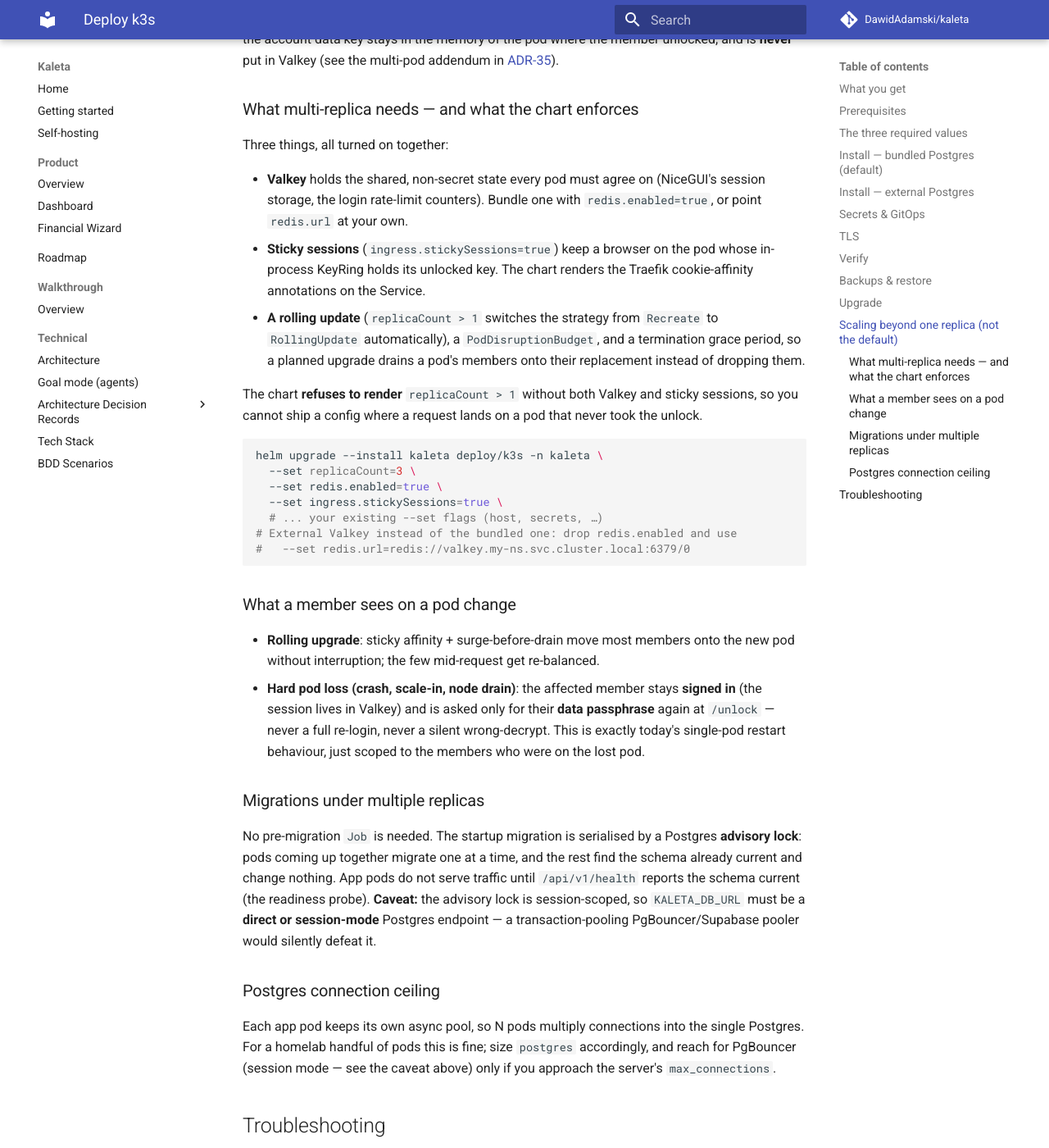
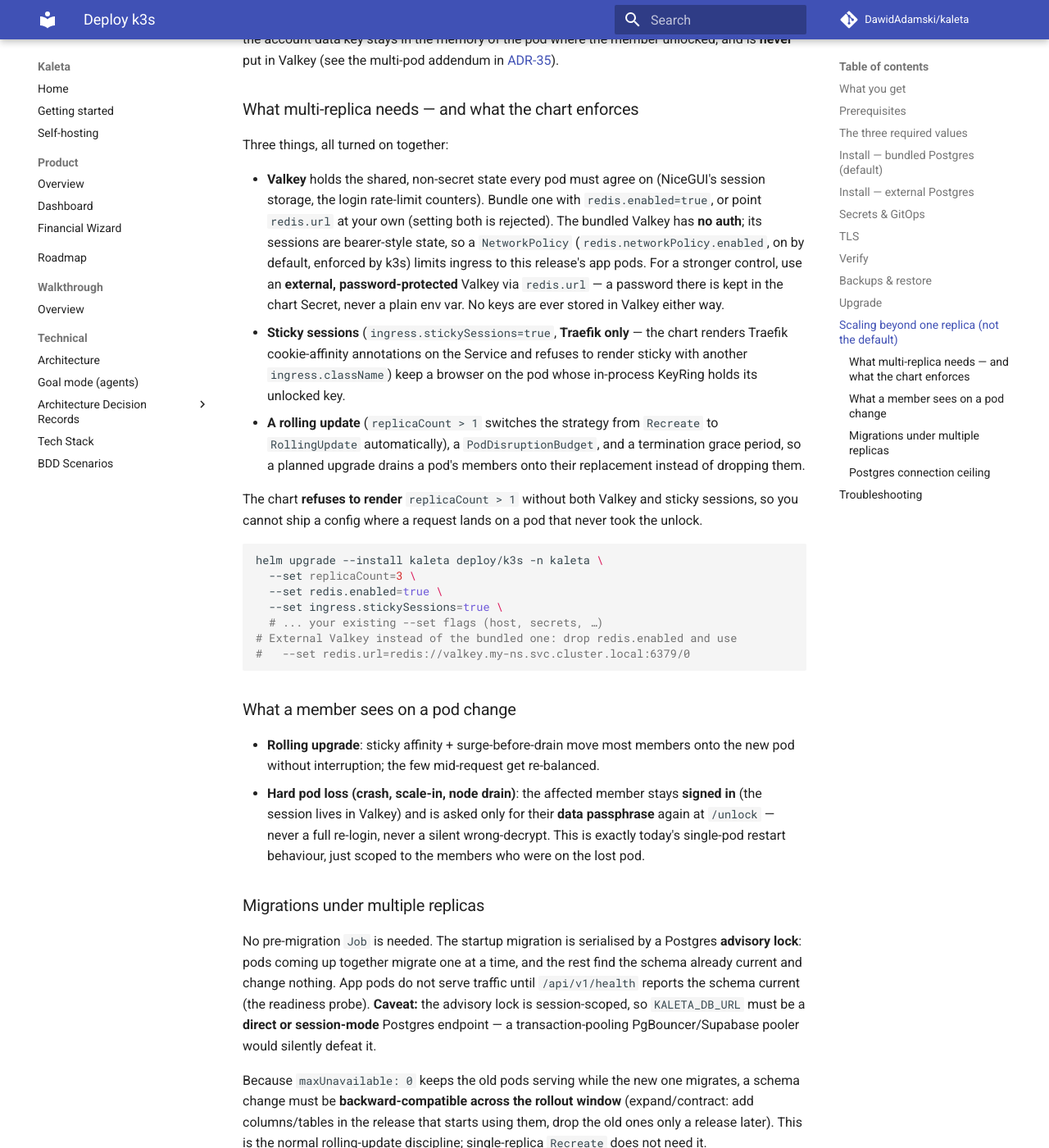
Before and after one commit to DawidAdamski/kaleta, an MkDocs documentation site: the page built from docs/deploy-k3s.md, in a window 1280 px wide and 1400 px high, scrolled down 4646 px. Shown: the whole window at 82% size. Built offline with MkDocs 1.6.1 and Material for MkDocs 9.7.7, drawn with Linux system fonts in a browser that asks for light colours; comment, search, counter and statistics services are not loaded; some of the changed text lies outside the part shown.

Commit message:
feat(deploy): secure the multi-replica chart path (review nits)
- External redis.url (may carry a password) now rides in the chart Secret via
  secretKeyRef, not a plain Deployment env var; the bundled URL has no secret
  and stays inline.
- Bundled Valkey runs as the image's non-root uid 999 with fsGroup, so dropping
  ALL capabilities does not crash-loop its entrypoint; PVC stays writable.
- NetworkPolicy (default on, k3s-enforced) limits the auth-less bundled Valkey
  to this release's app pods; residual risk documented (sessions are bearer
  state — use an external password-protected Valkey for stronger isolation).
- Guard now also fails on redis.enabled + redis.url together, and on
  ingress.stickySessions with a non-Traefik className (the annotations are a
  no-op elsewhere — the exact "lands on a pod that never unlocked" trap).
- Runbook: migrations must be backward-compatible (expand/contract) across the
  maxUnavailable:0 rollout window; note the 1→N sessions-PVC deletion.

helm lint + helm template re-validated across bundled/external/both-guard cases;
the external password appears only in the Secret, never in the Deployment.

Co-Authored-By: Claude Opus 4.8 <noreply@anthropic.com>

```diff
--- a/docs/deploy-k3s.md
+++ b/docs/deploy-k3s.md
@@ -200,10 +200,17 @@ Three things, all turned on together:
 
 - **Valkey** holds the shared, non-secret state every pod must agree on
   (NiceGUI's session storage, the login rate-limit counters). Bundle one with
-  `redis.enabled=true`, or point `redis.url` at your own.
-- **Sticky sessions** (`ingress.stickySessions=true`) keep a browser on the pod
-  whose in-process KeyRing holds its unlocked key. The chart renders the Traefik
-  cookie-affinity annotations on the Service.
+  `redis.enabled=true`, or point `redis.url` at your own (setting both is
+  rejected). The bundled Valkey has **no auth**; its sessions are bearer-style
+  state, so a `NetworkPolicy` (`redis.networkPolicy.enabled`, on by default,
+  enforced by k3s) limits ingress to this release's app pods. For a stronger
+  control, use an **external, password-protected** Valkey via `redis.url` — a
+  password there is kept in the chart Secret, never a plain env var. No keys are
+  ever stored in Valkey either way.
+- **Sticky sessions** (`ingress.stickySessions=true`, **Traefik only** — the
+  chart renders Traefik cookie-affinity annotations on the Service and refuses
+  to render sticky with another `ingress.className`) keep a browser on the pod
+  whose in-process KeyRing holds its unlocked key.
 - **A rolling update** (`replicaCount > 1` switches the strategy from `Recreate`
   to `RollingUpdate` automatically), a `PodDisruptionBudget`, and a termination
   grace period, so a planned upgrade drains a pod's members onto their
@@ -243,6 +250,16 @@ probe). **Caveat:** the advisory lock is session-scoped, so `KALETA_DB_URL` must
 be a **direct or session-mode** Postgres endpoint — a transaction-pooling
 PgBouncer/Supabase pooler would silently defeat it.
 
+Because `maxUnavailable: 0` keeps the old pods serving while the new one
+migrates, a schema change must be **backward-compatible across the rollout
+window** (expand/contract: add columns/tables in the release that starts using
+them, drop the old ones only a release later). This is the normal rolling-update
+discipline; single-replica `Recreate` does not need it.
+
+Going from one replica to several deletes the single-replica sessions PVC
+(`app.persistence`). That only forces a re-login for whoever was mid-session;
+the data key is re-entered at `/unlock` after any pod change regardless.
+
 ### Postgres connection ceiling
 
 Each app pod keeps its own async pool, so N pods multiply connections into the
```
Also changed, not shown: docs/plans/horizontal-scaling.md (+11 -0 lines), 6 other files.
